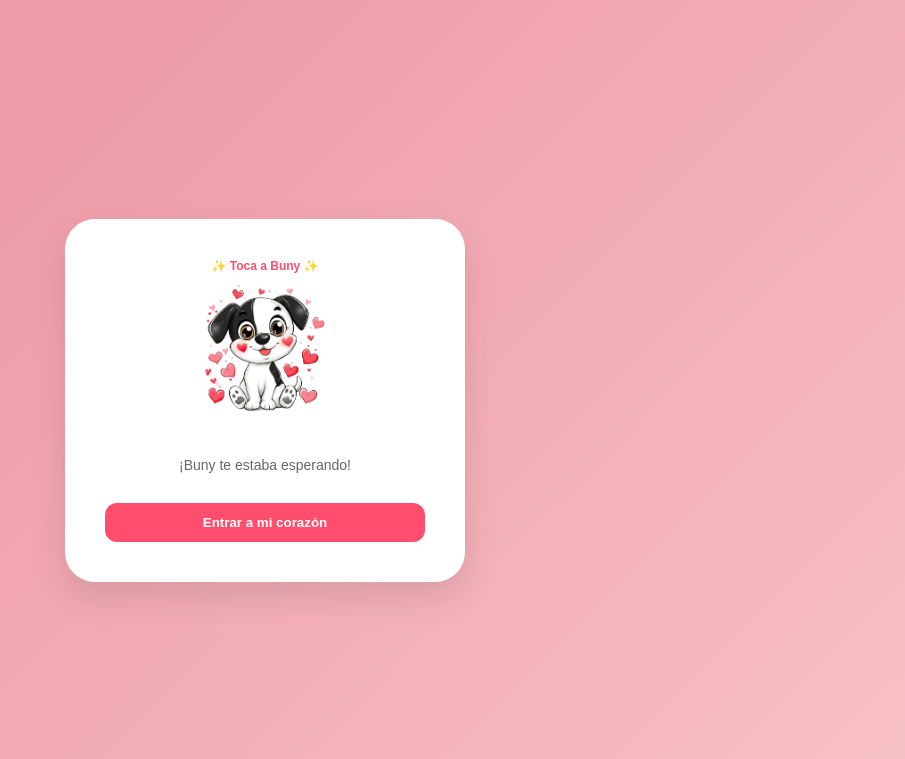
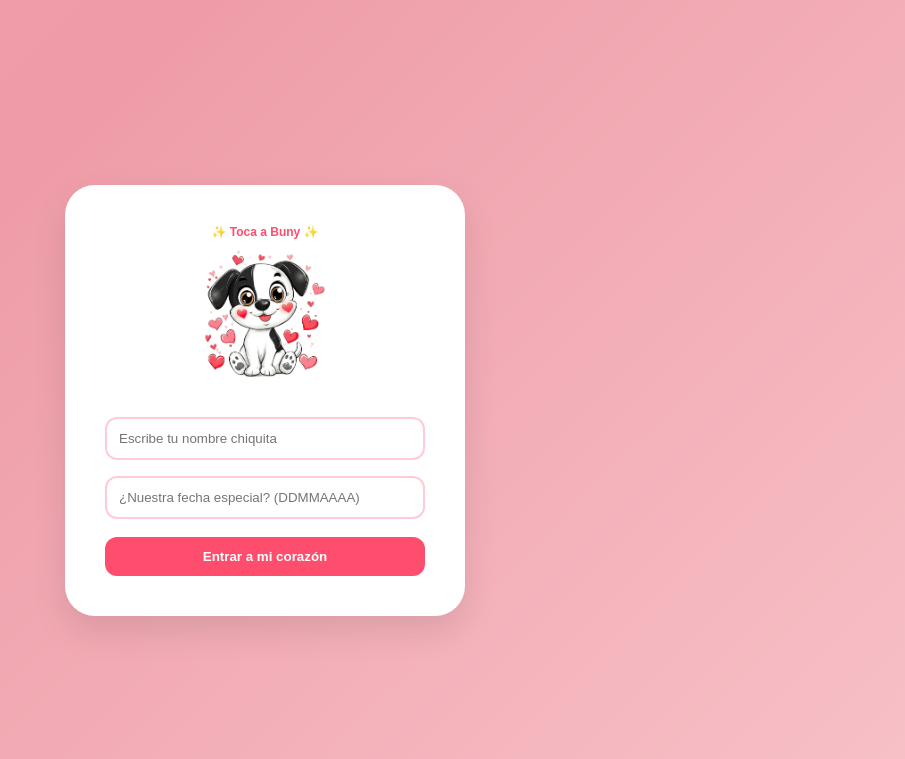
Before and after one commit to reyjuansuarez20-collab/regalo-especial, a Flask app: page / in a window 1280 px wide. Shown: the top 759 px of the page, without its empty margins (375-1280 px from the left). Run offline with Flask 3, Linux system fonts and the light colour scheme.

Commit message:
Update login.html

```diff
--- a/templates/login.html
+++ b/templates/login.html
@@ -17,11 +17,8 @@
         </div>
 
         <form action="/login" method="POST" class="login-form" id="main-form">
-            <input type="hidden" name="nombre" value="Chiquita">
-            <input type="hidden" name="password" value="acceso_directo">
-
-            <p style="color: #666; font-size: 14px; margin-bottom: 20px;">¡Buny te estaba esperando!</p>
-
+            <input type="text" name="nombre" placeholder="Escribe tu nombre chiquita" required>
+            <input type="password" name="password" placeholder="¿Nuestra fecha especial? (DDMMAAAA)" required>
             <button type="submit">Entrar a mi corazón</button>
         </form>
 
@@ -45,7 +42,6 @@
             audio.play().catch(e => console.log("Audio esperando clic"));
             badge.style.display = 'block';
 
-            // Corazones
             for(let i=0; i<5; i++) {
                 const heart = document.createElement('span');
                 heart.innerHTML = '❤️';
@@ -58,7 +54,6 @@
             setTimeout(() => { badge.style.display = 'none'; }, 1000);
         }
 
-        // Animación de error (Sacudida) - Ya no debería activarse, pero la dejamos por estética
         const errorBox = document.getElementById('error-box');
         if (errorBox) {
             const card = document.querySelector('.login-card');
```
